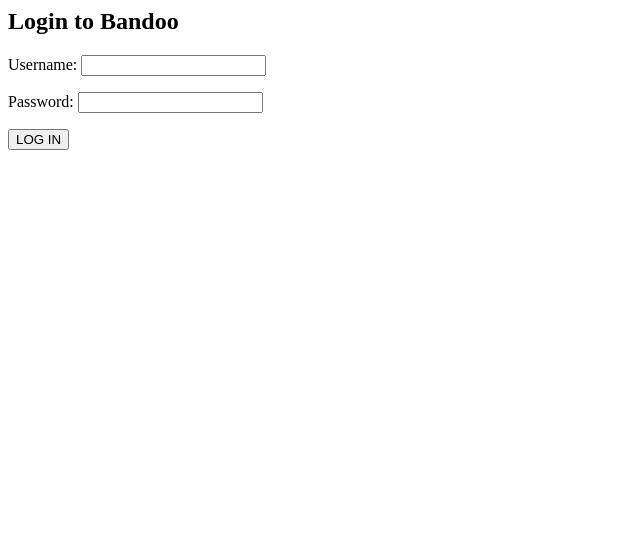
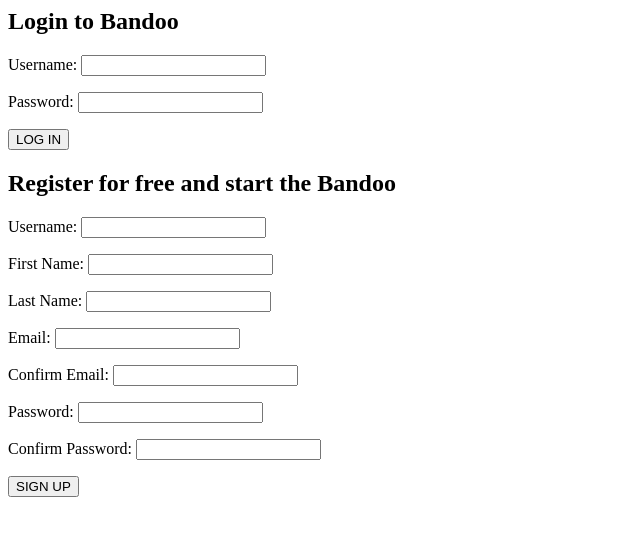
Before and after one commit to BarDevEk/Bandoo, a PHP site: page /register.php in a window 1280 px wide. Shown: the top 536 px of the page, without its empty margins (0-640 px from the left). Run offline with PHP 8.4, Linux system fonts and the light colour scheme.

Commit message:
first stage of registration form

```diff
--- /dev/null
+++ b/includes/classes/Account.php
@@ -0,0 +1,93 @@
+<?php
+	class Account {
+
+		private $errorArr;
+
+		public function __construct(){
+			$this->errorArr = array();
+		}
+
+		public function register ($un,$fn,$ln,$em1, $em2, $pass1, $pass2){
+
+			$this->validateUserName($un);
+			$this->validateFirstName($fn);
+			$this->validateLastName($ln);
+			$this->validateEmails($em1, $em2);
+			$this->validatePasswords($pass1, $pass2);
+
+// checking if there are any errors
+			if(empty($this->errorArr)){
+// insert into databse
+				return true;
+			}else{
+				return false;
+			}
+		}
+
+		public function getError($error){
+// checking if given parameter exists in array, $error dont't refere to anything - just placeholder
+				(!in_array($error, $this->errorArr))?$error="":"";
+				return "<span class= 'errorMessage'>$error</span>";
+		}
+
+		private function validateUserName($un){
+
+			if(strlen($un) > 25 || strlen($un) < 5){
+				array_push($this->errorArr, Constants::$usertNameLength);
+				return;
+			}
+
+			// CHECK if username exists
+		}
+
+		private function validateFirstName($fn){
+
+			if(strlen($fn) > 25){
+				array_push($this->errorArr, Constants::$firstNameLength);
+				return;
+			}
+		}
+
+		private function validateLastName($ln){
+
+			if(strlen($ln) > 25){
+				array_push($this->errorArr, Constants::$lastNameLength);
+				return;
+			}
+
+		}
+
+		private function validateEmails($em1, $em2){
+			if($em1 != $em2){
+				array_push($this->errorArr, Constants::$emailsNotEqual);
+				return;
+			}
+// checking if email format is ok
+			if(!filter_var($em1, FILTER_VALIDATE_EMAIL)){
+				array_push($this->errorArr, Constants::$emailInvalid);
+				return;
+			}
+
+// TODO Check if email wasn't already used
+
+		}
+
+		private function validatePasswords($pass1, $pass2){
+			if($pass1 != $pass2){
+				array_push($this->errorArr, Constants::$passwordsNotEqual);
+				return;
+			}
+//checking if password doesn't contain any invalid character
+			if(preg_match('/[^A-Za-z0-9]/', $pass1)){
+				array_push($this->errorArr, Constants::$passwordInvalidChar);
+				return;
+			}
+
+			if(strlen($pass1) > 25 || strlen($pass1) < 6){
+				array_push($this->errorArr, Constants::$passwordInvalidLenght);
+				return;
+			}
+		}
+
+	} //class Account {
+ ?>
--- /dev/null
+++ b/includes/classes/Constants.php
@@ -0,0 +1,18 @@
+<?php
+
+	class Constants{
+		public static $usertNameLength      = "Username must be between 5 and 25 characters";
+		public static $firstNameLength       = "Please insert your real fisrt name";
+		public static $lastNameLength        = "Please insert your real last name";
+
+		public static $emailsNotEqual        = "Inserted emails aren't equal";
+		public static $emailInvalid          = "Please insert a valid e-mail adress";
+
+		public static $passwordInvalidLenght = "Password must be between 6 and 25 characters";
+		public static $passwordInvalidChar   = "Password can only contains numbers and letters";
+		public static $passwordsNotEqual     = "Inserted passwords aren't equal";
+
+
+	}
+
+ ?>
--- /dev/null
+++ b/includes/handlers/login-handler.php
@@ -0,0 +1,8 @@
+<?php
+
+// checking if login button was pressed
+	if(isset($_POST['loginButton'])) {
+
+	}
+
+?>
--- /dev/null
+++ b/includes/handlers/register-handler.php
@@ -0,0 +1,42 @@
+<?php
+
+function sanitizeRegisterUsername ($inputString){
+
+// strip the username from all the html elements
+		$inputString = strip_tags($inputString);
+// delete white spaces
+		$inputString = str_replace(" ", "", $inputString);
+		return $inputString;
+}
+
+function sanitizeForm ($inputString){
+
+		$inputString = strip_tags($inputString);
+		$inputString = str_replace(" ", "", $inputString);
+// make the every character lowercase and first character uppercase
+		$inputString = ucfirst(strtolower($inputString));
+		return $inputString;
+}
+
+function sanitizeFormPassword ($inputString){
+
+		$inputString = strip_tags($inputString);
+}
+
+// checking if register button was pressed
+	if(isset($_POST['registerButton'])) {
+		$registerUsername        = sanitizeRegisterUsername($_POST['registerUsername']);
+		$registerFirstname       = sanitizeForm($_POST['registerFirstName']);
+		$registerLastname        = sanitizeForm($_POST['registerLastName']);
+		$registerEmail           = sanitizeForm($_POST['registerEmail']);
+		$registerConfirmEmail    = sanitizeForm($_POST['registerConfirmEmail']);
+		$registerPassword        = sanitizeFormPassword($_POST['registerPassword']);
+		$registerConfrimPassword = sanitizeFormPassword($_POST['registerConfirmPassword']);
+
+		$registrationSucc=$account->register($registerUsername, $registerFirstname, $registerLastname, $registerEmail, $registerConfirmEmail, $registerPassword, $registerConfrimPassword);
+
+		($registrationSucc)?(header('Location: index.php')):'';
+
+	}
+
+ ?>
--- a/register.php
+++ b/register.php
@@ -1,3 +1,24 @@
+<?php
+
+	require_once("includes/classes/Account.php");
+	require_once("includes/classes/Constants.php");
+
+	$account = new Account();
+
+	require_once("includes/handlers/register-handler.php");
+	require_once("includes/handlers/login-handler.php");
+
+// function that remembers inserted data after error validation
+	function rememberInput($x) {
+		if(isset($_POST[$x])) {
+			echo $_POST[$x];
+
+		}
+	}
+
+ ?>
+
+
 <html>
 <head>
 	<meta charset="UTF-8">
@@ -17,6 +38,48 @@
 			</p>
 			<button type="submit" name="loginButton">LOG IN</button>
 		</form>
+
+		<form action="register.php" id="registerForm" method="POST">
+			<h2>Register for free and start the Bandoo</h2>
+			<p>
+				<?php echo $account->getError(Constants::$usertNameLength); ?>
+				<label for="registerUsername">Username:</label>
+				<input type="text" id="registerUsername" name="registerUsername" value=" <?php rememberInput('registerUsername') ?>" required>
+			</p>
+			<p>
+				<?php echo $account->getError(Constants::$firstNameLength); ?>
+				<label for="registerFirstName">First Name:</label>
+				<input type="text" id="registerFirstName" name="registerFirstName" value=" <?php rememberInput('registerFirstName') ?>" required>
+			</p>
+			<p>
+				<?php echo $account->getError(Constants::$lastNameLength); ?>
+				<label for="registerLastName">Last Name:</label>
+				<input type="text" id="registerLastName" name="registerLastName" value=" <?php rememberInput('registerLastName') ?>" required>
+			</p>
+			<p>
+				<?php echo $account->getError(Constants::$emailsNotEqual); ?>
+				<?php echo $account->getError(Constants::$emailInvalid); ?>
+				<label for="registerEmail">Email:</label>
+				<input type="text" id="registerEmail" name="registerEmail" value=" <?php rememberInput('registerEmail') ?>" required>
+			</p>
+			<p>
+				<label for="registerConfirmEmail">Confirm Email:</label>
+				<input type="text" id="registerConfirmEmail" name="registerConfirmEmail" value=" <?php rememberInput('registerConfirmEmail') ?>" required>
+			</p>
+			<p>
+				<?php echo $account->getError(Constants::$passwordsNotEqual); ?>
+				<?php echo $account->getError(Constants::$passwordInvalidChar); ?>
+				<?php echo $account->getError(Constants::$passwordInvalidLenght); ?>
+				<label for="registerPassword">Password:</label>
+				<input type="password" id="registerPassword" name="registerPassword" required>
+			</p>
+			<p>
+				<label for="registerConfirmPassword">Confirm Password:</label>
+				<input type="password" id="registerConfirmPassword" name="registerConfirmPassword" required>
+			</p>
+			<button type="submit" name="registerButton">SIGN UP</button>
+		</form>
+
 	</div>
 </body>
 </html>
```
